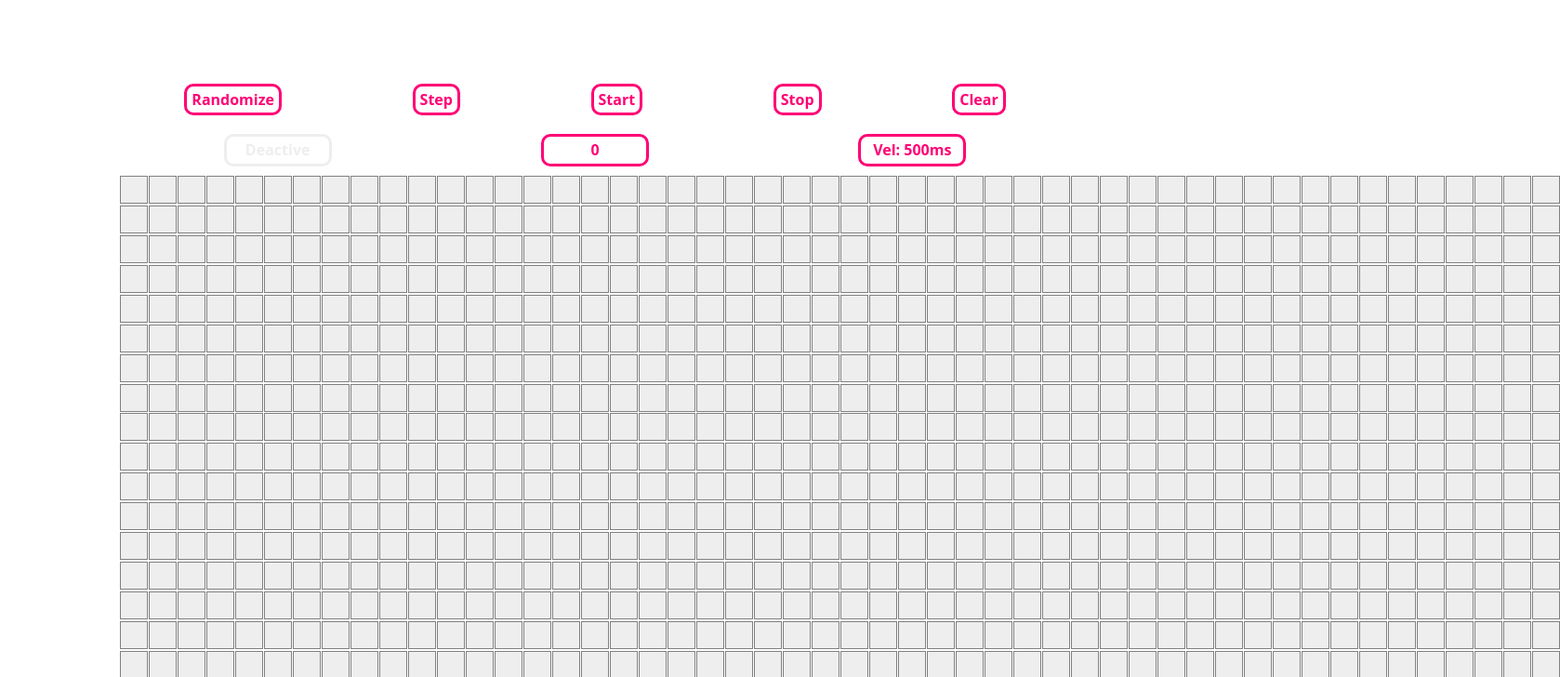
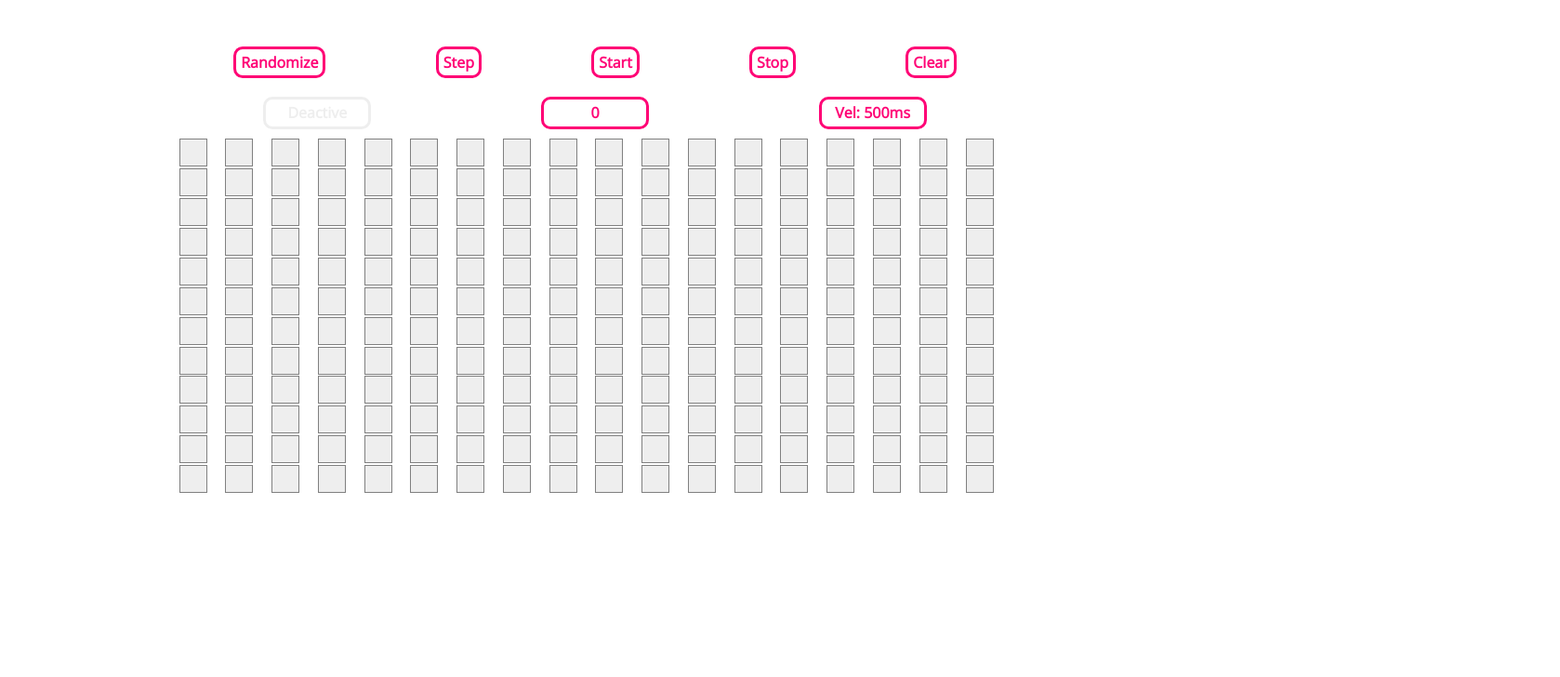
Before and after one commit to JomaDm/ConwaysGOL, a React (Vite) app: page / in a window 1280 px wide. Shown: the top 728 px of the page at 93% size, 1678 px wide, since content can reach past the window. Built offline with nearby package versions, Linux system fonts and the light colour scheme.

Commit message:
Tamano del board se calcula a partir del width y height de la pagina

```diff
--- a/index.html
+++ b/index.html
@@ -20,6 +20,10 @@
 		<meta name="theme-color" content="#ffffff" />
 		<meta charset="UTF-8" />
 		<meta name="viewport" content="width=device-width, initial-scale=1.0" />
+
+		<link rel="preconnect" href="https://fonts.googleapis.com" />
+		<link rel="preconnect" href="https://fonts.gstatic.com" crossorigin />
+		<link href="https://fonts.googleapis.com/css2?family=Open+Sans:wght@300&display=swap" rel="stylesheet" />
 		<title>Game of Life</title>
 	</head>
 	<body>
--- a/src/Board.jsx
+++ b/src/Board.jsx
@@ -16,16 +16,17 @@ const selectedColor = '#FF0075';
 //? Variables de estado
 const ScreenY = window.screen.height;
 const ScreenX = window.screen.width;
-const countY = 23;
-const countX = 50;
-const Ysize = ScreenY / (ScreenY / countY); // 1080/ x = 25
-const Xsize = ScreenX / (ScreenX / countX); // 1920 / x = 50
+let countY = (15 * ScreenY) / 768;
+let countX = (17 * ScreenX) / 768;
 
-const createMatriz = (Ysize, Xsize) => {
+//const ySize = ScreenY / (ScreenY / countY); // 1080/ x = 25
+//const xSize = ScreenX / (ScreenX / countX); // 1920 / x = 50
+
+const createMatriz = (ySize, xSize) => {
 	let arr = [];
-	for (let i = 0; i < Ysize; i++) {
+	for (let i = 0; i < ySize; i++) {
 		let subarr = [];
-		for (let j = 0; j < Xsize; j++) {
+		for (let j = 0; j < xSize; j++) {
 			subarr.push('');
 		}
 		arr.push(subarr);
@@ -34,11 +35,15 @@ const createMatriz = (Ysize, Xsize) => {
 };
 
 const Board = () => {
-	const [boardArray, setBoardArray] = useState(createMatriz(Ysize, Xsize));
 	const [mouseOver, setMouseOver] = useState(false);
 	const [countPainted, setCountPainted] = useState(0);
 	const [start, setStart] = useState(false);
 	const [counter, setCounter] = useState(0);
+	const [screenY, setScreenY] = useState(window.screen.height);
+	const [screenX, setScreenX] = useState(window.screen.width);
+	const [xSize, setXSize] = useState(countX);
+	const [ySize, setYSize] = useState(countY);
+	const [boardArray, setBoardArray] = useState(createMatriz(ySize, xSize));
 
 	const randomizeBoard = () => {
 		clearBoard();
@@ -56,13 +61,13 @@ const Board = () => {
 	};
 
 	const clearBoard = () => {
-		setBoardArray(createMatriz(Ysize, Xsize));
+		setBoardArray(createMatriz(ySize, xSize));
 	};
 
 	const step = () => {
 		let aux = boardArray.map((row) => row.slice());
-		for (let i = 0; i < Ysize; i++) {
-			for (let j = 0; j < Xsize; j++) {
+		for (let i = 0; i < ySize; i++) {
+			for (let j = 0; j < xSize; j++) {
 				let coords = [
 					{ y: i - 1, x: j - 1 }, // topLeft
 					{ y: i - 1, x: j }, //topCenter
@@ -76,7 +81,7 @@ const Board = () => {
 
 				let neighbours = 0;
 				coords.forEach((element) => {
-					if (element.x >= 0 && element.x < Xsize && element.y >= 0 && element.y < Ysize) {
+					if (element.x >= 0 && element.x < xSize && element.y >= 0 && element.y < ySize) {
 						//console.log(element);
 						neighbours = boardArray[element.y][element.x] === '*' ? neighbours + 1 : neighbours;
 					}
@@ -120,6 +125,24 @@ const Board = () => {
 			setCountPainted(painted);
 		}
 	}, [boardArray]);
+
+	// window.addEventListener('resize', () => {
+	// 	setXSize(10);
+	// 	setYSize(10);
+	// 	console.log('Resize');
+	// });
+
+	// useEffect(() => {
+	// 	let x = window.screen.width,
+	// 		y = window.screen.height;
+	// 	if (screenX <= 768) {
+	// 		setXSize(12);
+	// 		setYSize(30);
+	// 		console.log('valido');
+	// 		clearBoard();
+	// 	}
+	// 	console.log('Resize');
+	// }, [window.screen.width, window.screen.width]);
 
 	return (
 		<Container>
--- a/src/Styles.jsx
+++ b/src/Styles.jsx
@@ -1,7 +1,6 @@
 import styled, { createGlobalStyle } from 'styled-components';
 
 export const GlobalStyles = createGlobalStyle`
-@import url('https://fonts.googleapis.com/css2?family=Open+Sans:wght@300&display=swap');
 body{
   overflow-x:hidden;
   overflow-y:hidden;
@@ -13,8 +12,11 @@ body{
 
 export const AppContainer = styled.div`
 	width: 100%;
-	padding: 10vh 10vw;
+	padding: 5vh 15vw;
 	box-sizing: border-box;
+	display: flex;
+	flex-direction: column;
+	justify-content: center;
 `;
 
 export const Button = styled.button`
@@ -25,6 +27,8 @@ export const Button = styled.button`
 	margin: 0.5px;
 	box-shadow: 0;
 	transition: 0.4s ease-in-out;
+	@media only screen and (max-width: 768px) {
+	}
 `;
 Button.defaultProps = {
 	backgroundColor: 'white',
@@ -35,6 +39,7 @@ export const Container = styled.div`
 	flex-direction: column;
 	font-family: 'Open Sans', sans-serif;
 	width: 100%;
+	justify-content: center;
 `;
 
 export const BoardContainer = styled.table`
@@ -42,6 +47,7 @@ export const BoardContainer = styled.table`
 	gap: 0;
 	padding: 0;
 	border-spacing: 0;
+	border: none;
 `;
 
 export const BoardBody = styled.tbody`
@@ -63,6 +69,7 @@ export const ActionsRow = styled.div`
 	display: flex;
 	flex-direction: row;
 	justify-content: space-around;
+	width: 100%;
 `;
 
 export const ActionButton = styled.button`
@@ -84,6 +91,10 @@ export const ActionButton = styled.button`
 	&:hover {
 		background-color: ${(props) => props.color + '50'};
 	}
+	@media only screen and (max-width: 768px) {
+		maring: 5px;
+		font-size: 10px;
+	}
 `;
 
 export const Information = styled.div`
@@ -101,4 +112,10 @@ export const Information = styled.div`
 	width: 100px;
 	border: 3px solid ${(props) => props.color};
 	color: ${(props) => props.color};
+	@media only screen and (max-width: 768px) {
+		maring: 5px;
+		width: 50px;
+		font-size: 10px;
+		padding: 2.5px;
+	}
 `;
```
